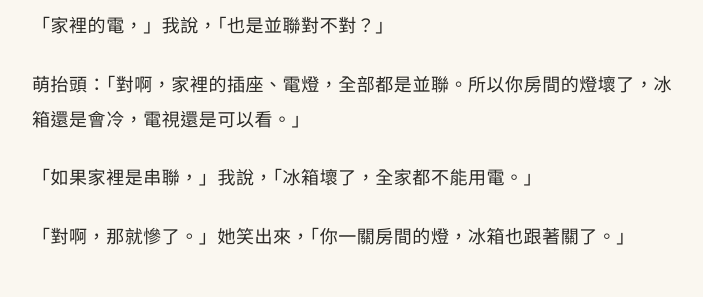
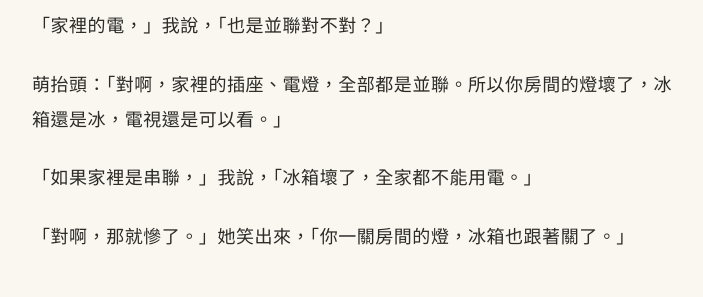
Before and after one commit to Sierra2121/weibeifen, a Jekyll site: the page built from _posts/2024-06-29-gongdi12.md, in a window 1280 px wide and 900 px high, scrolled down 5040 px. Shown: the part 185-482 px from the top of the window, without its empty margins (288-991 px from the left). Built offline with Jekyll 4.4.1, drawn with Linux system fonts in a browser that asks for light colours.

Commit message:
《共地》第12篇：冰箱還是會冷改為冰箱還是冰
Co-Authored-By: Claude Opus 5.5 <noreply@anthropic.com>
Claude-Session: https://claude.ai/code/session_01VPttWSzmLwLn5s7vBPCwag

```diff
--- a/_posts/2024-06-29-gongdi12.md
+++ b/_posts/2024-06-29-gongdi12.md
@@ -140,7 +140,7 @@ date: 2024-06-29 22:30:00 +0800
 
 「家裡的電，」我說，「也是並聯對不對？」
 
-萌抬頭：「對啊，家裡的插座、電燈，全部都是並聯。所以你房間的燈壞了，冰箱還是會冷，電視還是可以看。」
+萌抬頭：「對啊，家裡的插座、電燈，全部都是並聯。所以你房間的燈壞了，冰箱還是冰，電視還是可以看。」
 
 「如果家裡是串聯，」我說，「冰箱壞了，全家都不能用電。」
 
```
